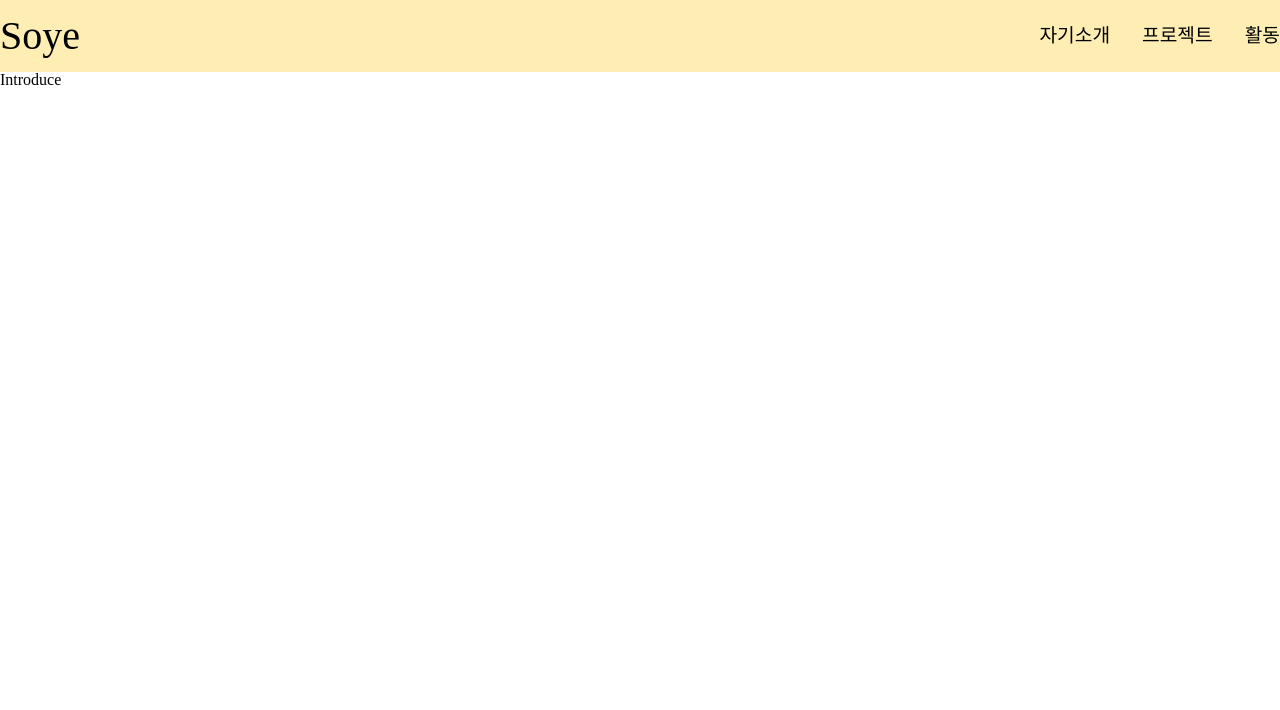
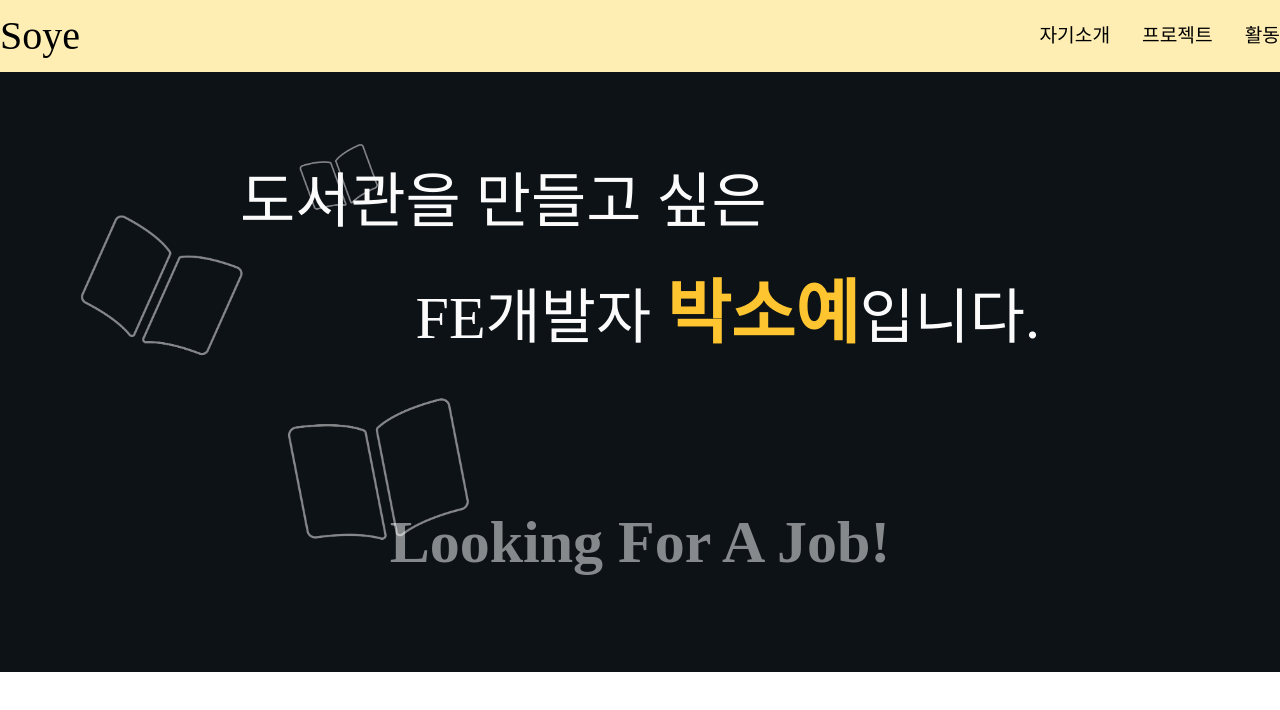
Before and after one commit to stardust6653/introduction, a React (Create React App) app: page / in a window 1280 px wide. Shown: the top 710 px of the page. Built offline with nearby package versions, Linux system fonts and the light colour scheme.

Commit message:
Style : 배경 변경

```diff
--- a/src/components/Introduce.tsx
+++ b/src/components/Introduce.tsx
@@ -1,7 +1,64 @@
 import React from "react";
+import { styled } from "styled-components";
+import banner from "../images/banner.png";
 
 const Introduce = () => {
-  return <div>Introduce</div>;
+  return (
+    <IntroduceComponent>
+      <TextBox>
+        <TextLeft>도서관을 만들고 싶은</TextLeft>
+        <TextRight>
+          FE개발자 <TextPoint>박소예</TextPoint>입니다.
+        </TextRight>
+      </TextBox>
+      <TextEn>Looking For A Job!</TextEn>
+    </IntroduceComponent>
+  );
 };
 
+const IntroduceComponent = styled.div`
+  position: relative;
+  width: 100%;
+  height: 600px;
+  background-color: #0d1217;
+  background: url(${banner});
+  background-size: cover;
+  display: flex;
+  justify-content: center;
+`;
+
+const TextBox = styled.div`
+  margin-top: 100px;
+  width: 800px;
+`;
+
+const Text = styled.p`
+  font-size: 60px;
+  color: #fbfbfb;
+  font-family: "Anybody", cursive;
+  margin-bottom: 3rem;
+`;
+
+const TextEn = styled.p`
+  font-size: 60px;
+  color: rgba(255, 255, 255, 0.5);
+  font-weight: 600;
+  position: absolute;
+  bottom: 100px;
+`;
+
+const TextLeft = styled(Text)`
+  text-align: left;
+`;
+
+const TextRight = styled(Text)`
+  text-align: right;
+`;
+
+const TextPoint = styled.span`
+  font-size: 70px;
+  color: #ffc530;
+  font-weight: 600;
+`;
+
 export default Introduce;
```
